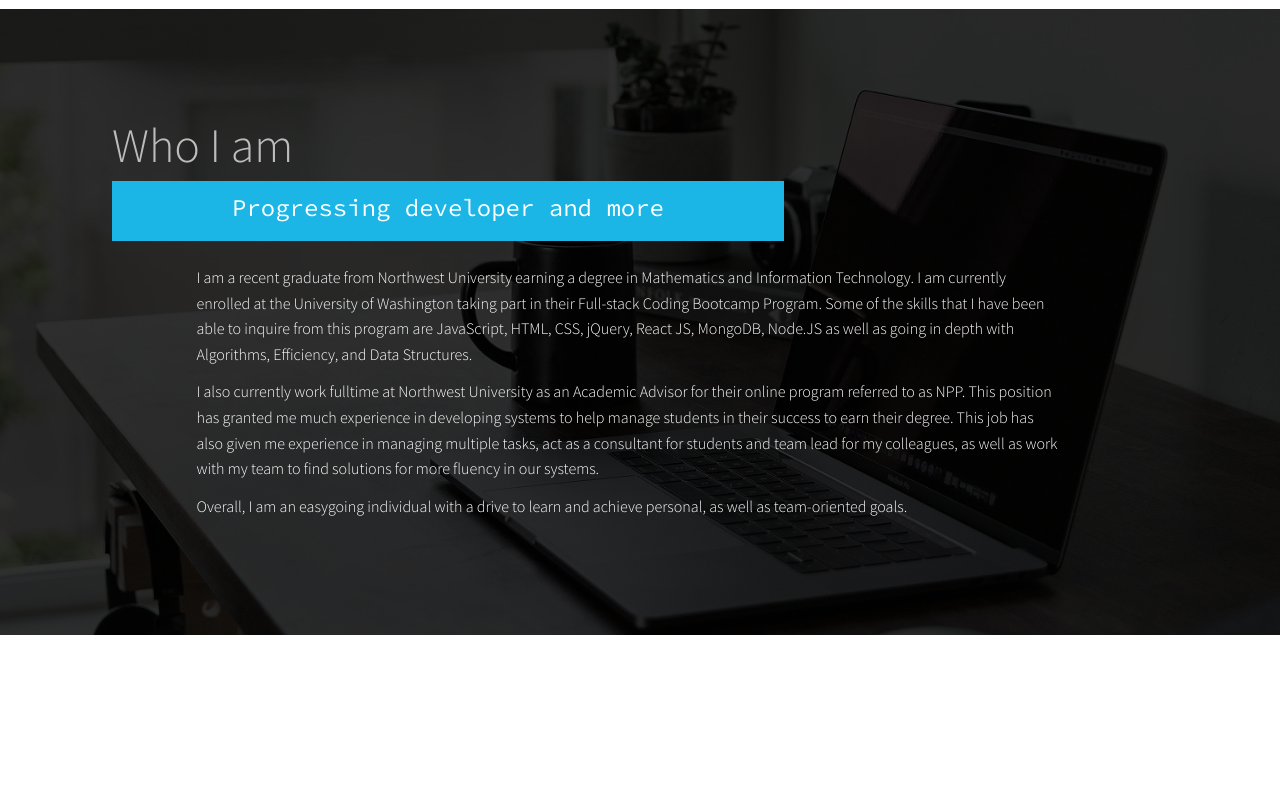
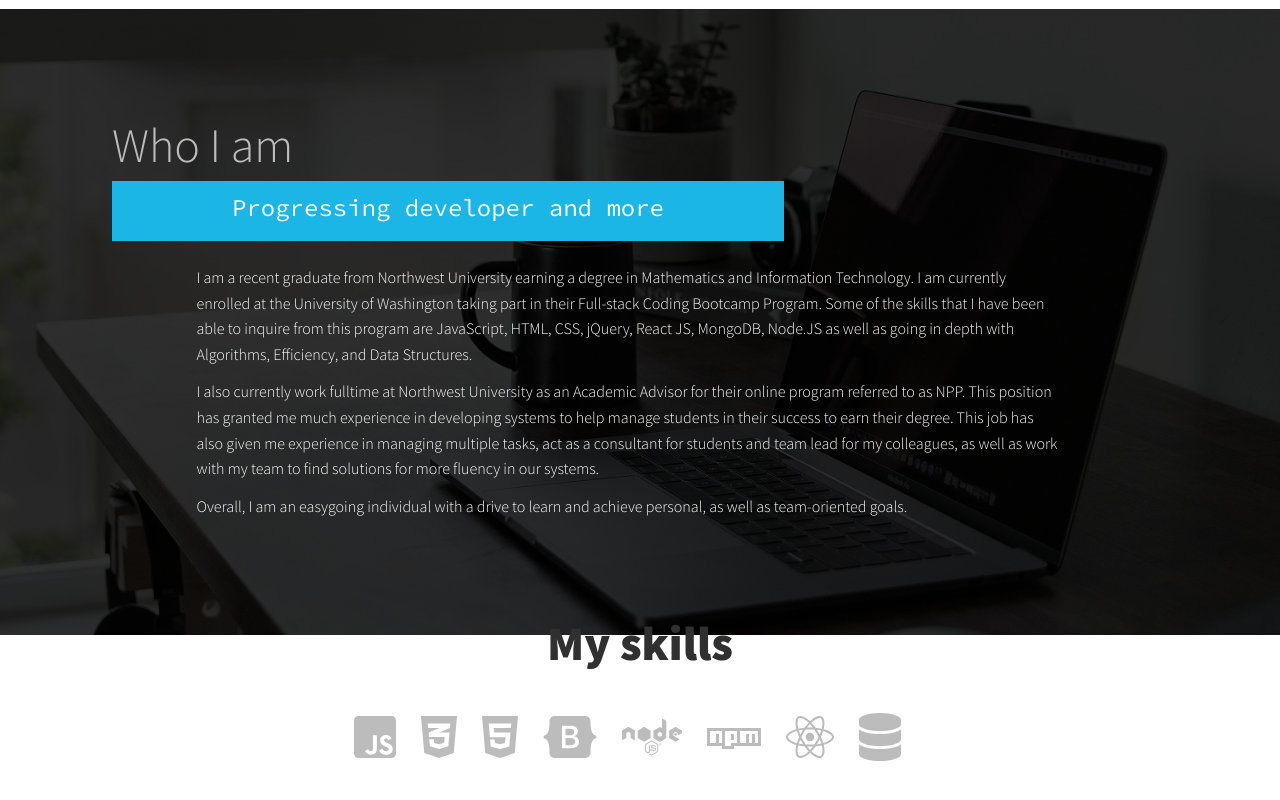
Before and after one commit to Ianaac27/Portfolio_3, a React (Create React App) app: page / in a window 1280 px wide. Shown: the part 449-1249 px from the top of the page. Before the commit the page ends 1084 px from the top, so only its background shows below. Built offline with nearby package versions, Linux system fonts and the light colour scheme.

Commit message:
developed skills component for main body with css, installed fontawesome for icons

```diff
--- a/package.json
+++ b/package.json
@@ -3,6 +3,10 @@
   "version": "0.1.0",
   "private": true,
   "dependencies": {
+    "@fortawesome/fontawesome-svg-core": "^1.2.34",
+    "@fortawesome/free-brands-svg-icons": "^5.15.2",
+    "@fortawesome/free-solid-svg-icons": "^5.15.2",
+    "@fortawesome/react-fontawesome": "^0.1.14",
     "@testing-library/jest-dom": "^5.11.9",
     "@testing-library/react": "^11.2.5",
     "@testing-library/user-event": "^12.8.1",
--- a/src/components/body_container/main_body/MainBody.js
+++ b/src/components/body_container/main_body/MainBody.js
@@ -1,13 +1,14 @@
 import React from "react";
 import Introduction from "./Introduction";
 import AboutMe from "./AboutMe";
-// import "../styles/Body.css";
+import MySkills from "./MySkills";
 
 function MainBody() {
     return (
         <main>
             <Introduction />
             <AboutMe />
+            <MySkills />
         </main>
     )
 }
--- a/src/components/body_container/main_body/MySkills.js
+++ b/src/components/body_container/main_body/MySkills.js
@@ -0,0 +1,51 @@
+import React from "react";
+import "../../../styles/MySkills.css";
+import { FontAwesomeIcon } from '@fortawesome/react-fontawesome'
+import { faJsSquare } from '@fortawesome/free-brands-svg-icons'
+import { faCss3Alt } from '@fortawesome/free-brands-svg-icons'
+import { faHtml5 } from '@fortawesome/free-brands-svg-icons'
+import { faBootstrap } from '@fortawesome/free-brands-svg-icons'
+import { faNode } from '@fortawesome/free-brands-svg-icons'
+import { faNpm } from '@fortawesome/free-brands-svg-icons'
+import { faReact } from '@fortawesome/free-brands-svg-icons'
+import { faDatabase } from '@fortawesome/free-solid-svg-icons'
+
+
+
+function MySkills() {
+    return (
+        <section className="content container" id="skill">
+            <h2 className="section-title" id="skill-title"><strong>My skills</strong></h2>
+            <div className="skills">
+                <div className="skill-row" id="skill-row">
+                    <i className="skill-icon">
+                        <FontAwesomeIcon icon={faJsSquare}/>
+                    </i>
+                    <i className="skill-icon">
+                        <FontAwesomeIcon icon={faCss3Alt}/>
+                    </i>
+                    <i className="skill-icon">
+                        <FontAwesomeIcon icon={faHtml5}/>
+                    </i>
+                    <i className="skill-icon">
+                        <FontAwesomeIcon icon={faBootstrap}/>
+                    </i>
+                    <i className="skill-icon">
+                        <FontAwesomeIcon icon={faNode}/>
+                    </i>
+                    <i className="skill-icon">
+                        <FontAwesomeIcon icon={faNpm}/>
+                    </i>
+                    <i className="skill-icon">
+                        <FontAwesomeIcon icon={faReact}/>
+                    </i>
+                    <i className="skill-icon">
+                        <FontAwesomeIcon icon={faDatabase}/>
+                    </i>
+                 </div>
+            </div>
+        </section>
+    )
+}
+
+export default MySkills;
--- /dev/null
+++ b/src/styles/MySkills.css
@@ -0,0 +1,21 @@
+#skill {
+    margin-top: -6em;
+}
+
+#skill-row {
+    display: flex;
+    justify-content: center;
+    align-items: center;
+}
+
+#skill-title {
+    text-align: center;
+    margin-bottom: .15em;
+}
+
+.skill-icon {
+    font-size: 3em;
+    color: var(--clr-silver);
+    margin: 25px 25px 0px 0px;
+    text-decoration: none;
+}
```
Also changed, not shown: 1 other file (tests, documents, lock files or other folders).
